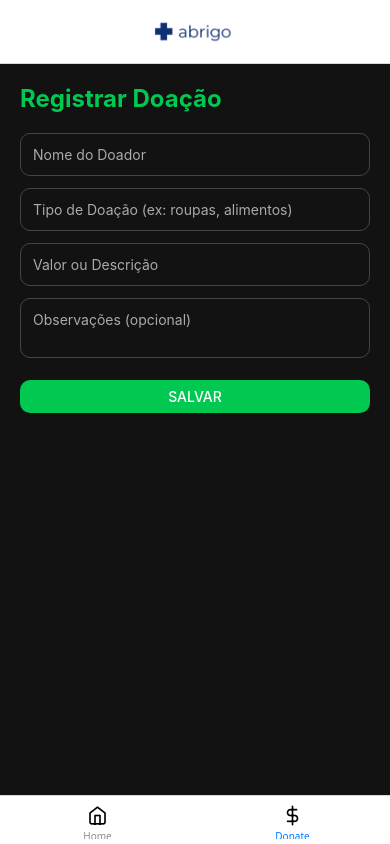
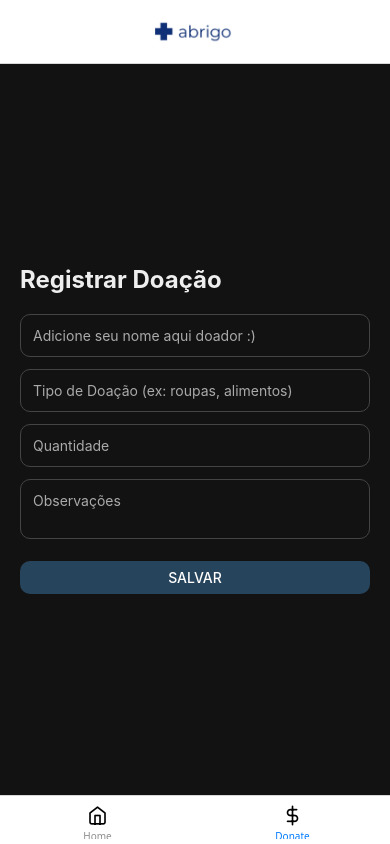
Before and after one commit to juvascoli/mais-abrigos, a React Native app in the folder shelters/: screen /Donate in a window 390 px wide. Built offline with nearby package versions, Linux system fonts and the light colour scheme.

Commit message:
style: colors

```diff
--- a/shelters/app.json
+++ b/shelters/app.json
@@ -10,7 +10,7 @@
     "splash": {
       "image": "./assets/logo.png",
       "resizeMode": "contain",
-      "backgroundColor": "#ffffff"
+      "backgroundColor": "black"
     },
     "ios": {
       "supportsTablet": true
--- a/shelters/src/Screens/Donate.jsx
+++ b/shelters/src/Screens/Donate.jsx
@@ -1,21 +1,18 @@
 import { useState } from 'react';
-import {
-  View, Text, TextInput,Button,Modal, TouchableOpacity,StyleSheet,
-} from 'react-native';
+import {View, Text, TextInput,Button,Modal, TouchableOpacity,StyleSheet} from 'react-native';
 import AsyncStorage from '@react-native-async-storage/async-storage';
 
 export default function RegisterDonationScreen( { Navigation}) {
   const [nomeDoador, setNomeDoador] = useState('');
   const [tipoDoacao, setTipoDoacao] = useState('');
-  const [valor, setValor] = useState('');
+  const [quantidade, setQuantidade] = useState('');
   const [observacoes, setObservacoes] = useState('');
-
   const [modalVisivel, setModalVisivel] = useState(false);
   const [textoModal, setTextoModal] = useState('');
 
   const salvarDoacao = async () => {
     if (!nomeDoador.trim() || !tipoDoacao.trim() || !valor.trim()) {
-      exibirModal('Preencha todos os campos obrigatórios corretamente.');
+      exibirModal('preencha todos os campos obrigatórios corretamente.');
       return;
     }
 
@@ -34,13 +31,13 @@ export default function RegisterDonationScreen( { Navigation}) {
       doacoes.push(novaDoacao);
       await AsyncStorage.setItem('doacoes', JSON.stringify(doacoes));
 
-      exibirModal('Doação registrada com sucesso!');
+      exibirModal('doação registrada com sucesso');
       setNomeDoador('');
       setTipoDoacao('');
-      setValor('');
+      setQuantidade('');
       setObservacoes('');
     } catch (error) {
-      exibirModal('Erro ao registrar a doação. Tente novamente.');
+      exibirModal('erro ao registrar a doação. tente novamente.');
     }
   };
 
@@ -58,7 +55,7 @@ export default function RegisterDonationScreen( { Navigation}) {
       <Text style={styles.title}>Registrar Doação</Text>
 
       <TextInput
-        placeholder="Nome do Doador"
+        placeholder="Adicione seu nome aqui doador :)"
         value={nomeDoador}
         onChangeText={setNomeDoador}
         style={styles.input}
@@ -72,14 +69,14 @@ export default function RegisterDonationScreen( { Navigation}) {
         placeholderTextColor="#aaa"
       />
       <TextInput
-        placeholder="Valor ou Descrição"
-        value={valor}
-        onChangeText={setValor}
+        placeholder="Quantidade"
+        value={quantidade}
+        onChangeText={setQuantidade}
         style={styles.input}
         placeholderTextColor="#aaa"
       />
       <TextInput
-        placeholder="Observações (opcional)"
+        placeholder="Observações"
         value={observacoes}
         onChangeText={setObservacoes}
         style={styles.input}
@@ -88,7 +85,7 @@ export default function RegisterDonationScreen( { Navigation}) {
       />
 
       <View style={styles.botao}>
-        <Button title="Salvar" color="#00c851" onPress={salvarDoacao} />
+        <Button title="Salvar" color="#27445D" onPress={salvarDoacao} />
       </View>
 
       <Modal
@@ -111,11 +108,18 @@ export default function RegisterDonationScreen( { Navigation}) {
 }
 
 const styles = StyleSheet.create({
-  container: { flex: 1, backgroundColor: '#121212', padding: 20 },
+  container: {
+     flex: 1,
+     backgroundColor:
+     '#121212',
+     padding: 20,
+     justifyContent: 'center',
+     alignContent: 'center'
+    },
   title: {
     fontSize: 24,
     fontWeight: 'bold',
-    color: '#00c851',
+    color: '#EEEEEE',
     marginBottom: 20,
   },
   input: {
@@ -150,7 +154,7 @@ const styles = StyleSheet.create({
     textAlign: 'center',
   },
   modalButton: {
-    backgroundColor: '#00c851',
+    backgroundColor: '#A4CCD9',
     paddingVertical: 10,
     borderRadius: 8,
   },
--- a/shelters/src/Screens/DonorList.jsx
+++ b/shelters/src/Screens/DonorList.jsx
@@ -93,7 +93,7 @@ export default function DonorListScreen( { navigation }) {
         />
       )}
 
-      {/* Modal de Informação */}
+
       <Modal transparent visible={modalVisivel} animationType="slide">
         <View style={styles.modalContainer}>
           <View style={styles.modalContent}>
@@ -108,7 +108,6 @@ export default function DonorListScreen( { navigation }) {
         </View>
       </Modal>
 
-      {/* Modal de Confirmação */}
       <Modal transparent visible={modalConfirmVisivel} animationType="slide">
         <View style={styles.modalContainer}>
           <View style={styles.modalContent}>
@@ -140,13 +139,13 @@ export default function DonorListScreen( { navigation }) {
   );
 }
 
-// Estilos
+
 const styles = StyleSheet.create({
   container: { flex: 1, backgroundColor: '#121212', padding: 20 },
   title: {
     fontSize: 24,
     fontWeight: 'bold',
-    color: '#00c851',
+    color: '#27445D',
     marginBottom: 20,
   },
   card: {
--- a/shelters/src/Screens/HomeScreen.jsx
+++ b/shelters/src/Screens/HomeScreen.jsx
@@ -10,7 +10,7 @@ export default function HomeScreen({ navigation }) {
         style={styles.botao}
         onPress={() => navigation.navigate("Donate")}
       >
-        <Text style={styles.textoBotao}>Doação</Text>
+        <Text style={styles.textoBotao}>Como doar?</Text>
       </TouchableOpacity>
 
 
@@ -18,14 +18,7 @@ export default function HomeScreen({ navigation }) {
         style={styles.botao}
         onPress={() => navigation.navigate("DonorList")}
       >
-        <Text style={styles.textoBotao}>DonorList</Text>
-      </TouchableOpacity>
-
-    <TouchableOpacity
-        style={styles.botao}
-        onPress={() => navigation.navigate("Us")}
-      >
-        <Text style={styles.textoBotao}>Quem Somos?</Text>
+        <Text style={styles.textoBotao}>Doações</Text>
       </TouchableOpacity>
 
 
@@ -45,7 +38,7 @@ const styles = StyleSheet.create({
   title: {
     fontSize: 26,
     fontWeight: "bold",
-    color: "#00c8",
+    color: "#27445D",
     marginBottom: 30,
   },
   botao: {
--- a/shelters/src/Screens/Us.jsx
+++ b/shelters/src/Screens/Us.jsx
@@ -12,7 +12,7 @@ const Equipe = ({ imageSource, name, rm, githubUrl }) => (
   </View>
 );
 
-export default function Us() {
+export default function Us(navigation) {
   return (
     <ImageBackground
     source={require('../../assets/bg.jpg')}
```
